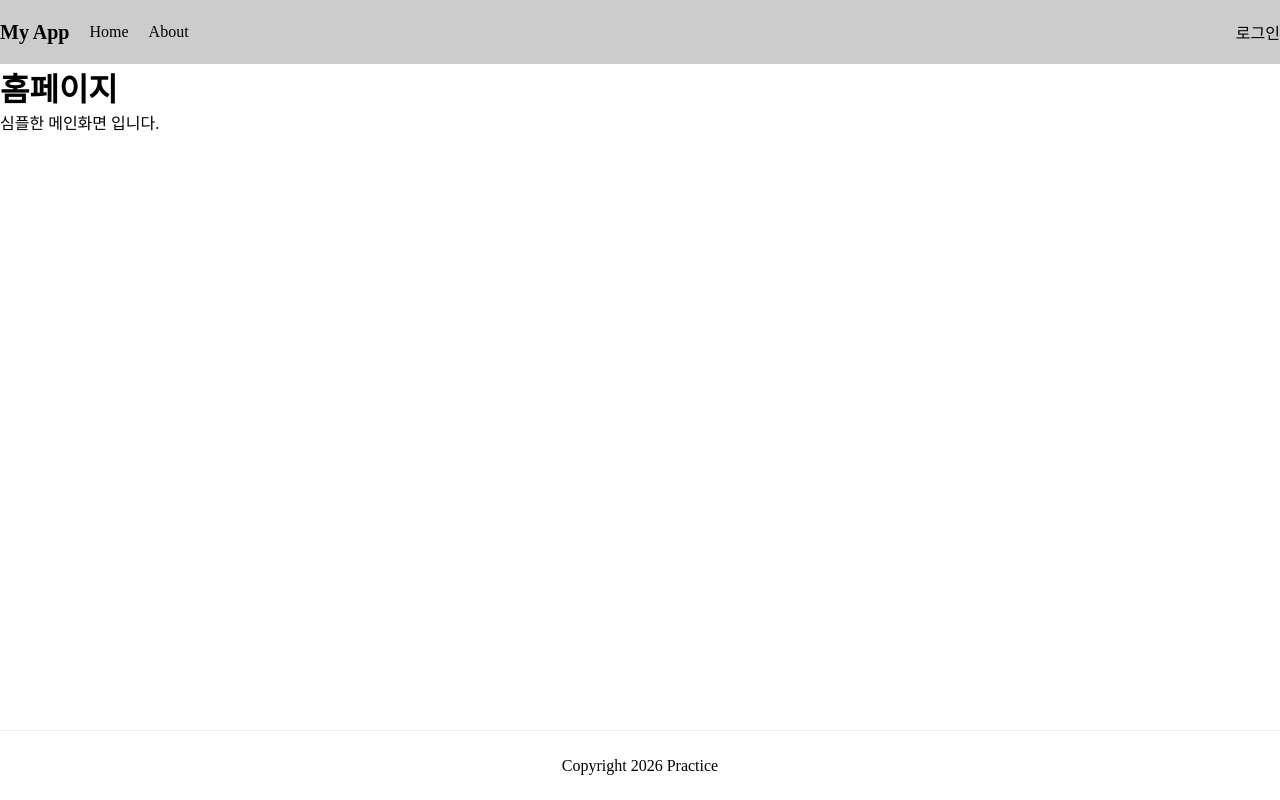
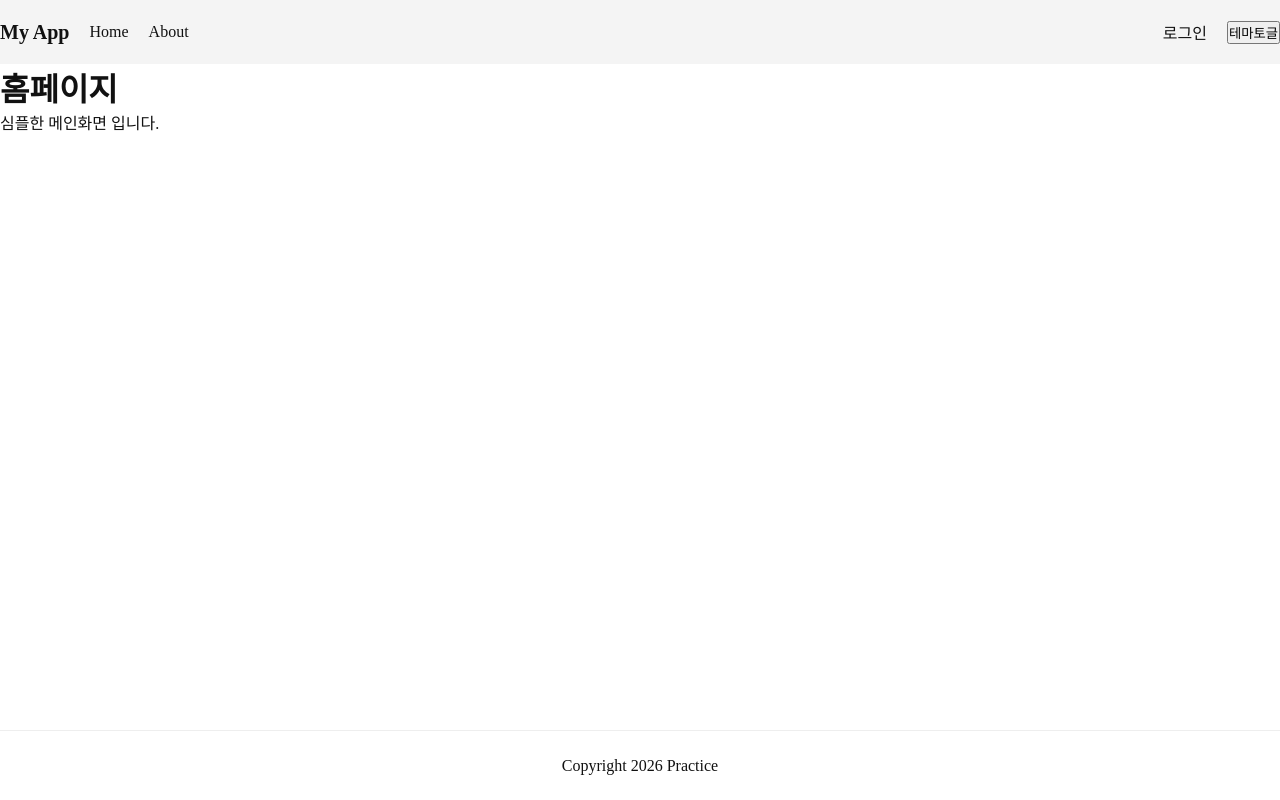
Before and after one commit to molang404/lecture-10-layout, a React (Vite) app: page / in a window 1280 px wide. Built offline with nearby package versions, Linux system fonts and the light colour scheme.

Commit message:
Props를 통한 Theme 전달 완료

```diff
--- a/src/App.tsx
+++ b/src/App.tsx
@@ -1,13 +1,28 @@
 import { RouterProvider } from "react-router";
-import GlobalStyle from "./GlobalStyle.ts";
-import {AppRouter} from "./router/AppRouter.tsx";
+import GlobalStyle from "./styles/GlobalStyle.ts";
+import { AppRouter } from "./router/AppRouter.tsx";
+import { ThemeProvider } from "styled-components";
+import { DarkTheme, LightTheme } from "./styles/theme.ts";
+import { useState } from "react";
 
 function App() {
+    const [theme, setTheme] = useState<"light" | "dark">("light"); // 테마 상태를 저장하는 state
+
+    const onClick = () => {
+        if (theme === "light") {
+            setTheme("dark");
+        } else {
+            setTheme("light");
+        }
+    };
+
     return (
-        <>
+        <ThemeProvider theme={theme === "light" ? LightTheme : DarkTheme}>
+            {" "}
+            {/* <- ThemeProvider로 감싸진 자식 컴포넌트들 안에서 사용되는 styled-components들에게 해당 theme 제공 */}
             <GlobalStyle />
-            <RouterProvider router={AppRouter()} />
-        </>
+            <RouterProvider router={AppRouter(onClick)} />
+        </ThemeProvider>
     );
 }
 
--- a/src/components/Header.tsx
+++ b/src/components/Header.tsx
@@ -6,7 +6,7 @@
     display: flex;
     justify-content: space-between;
     align-items: center;
-    background-color: #ccc;
+    background-color: ${props => props.theme.color.muted};
 `;
 
 const NavLeft = styled.div`
@@ -31,7 +31,7 @@
     align-items: center;
 `;
 
-function Header() {
+function Header({ onClick }: { onClick: VoidFunction }) {
     return (
         <Head>
             <NavLeft>
@@ -43,6 +43,7 @@
             </NavLeft>
             <NavRight>
                 <Link to={"/auth/login"}>로그인</Link>
+                <button onClick={onClick}>테마토글</button>
             </NavRight>
         </Head>
     );
--- a/src/layouts/MainLayout.tsx
+++ b/src/layouts/MainLayout.tsx
@@ -7,16 +7,22 @@
     display: flex;
     flex-direction: column;
     min-height: 100dvh;
+    background-color: ${props => props.theme.color.background};
+    color: ${props => props.theme.color.text};
 `;
+// props : styled-components가 넣어주는 데이터
+// props.theme 프로퍼티에, 우리가 ThemeProvider에서 넣은 Theme 값이 존재
 
 const Main = styled.main`
     flex: 1;
 `;
 
-function MainLayout() {
+// MainLayout은 컴포넌트 0
+// 얘는 Props로 전달 받음
+function MainLayout({ onClick }: { onClick: VoidFunction }) {
     return (
         <Wrap>
-            <Header />
+            <Header onClick={onClick} />
             <Main>
                 <Outlet />
             </Main>
--- /dev/null
+++ b/src/styles/theme.ts
@@ -0,0 +1,22 @@
+import type { DefaultTheme } from "styled-components";
+//            ==>  이미 S.C에서 제공하는 기능이 DefaultTheme를 기반으로 제공
+//                 ==> styled-components의 메소드(기능)가 매개 변수로 DefaultTheme를 받도록 강제하고 있기 떄문에,
+//                     DefaultTheme를 우리 입맛대로 바꿔서 사용해야 함
+
+export const LightTheme: DefaultTheme = {
+    color: {
+        background: "#ffffff",
+        text: "#111111",
+        primary: "#6c63ff",
+        muted: "#f4f4f4"
+    },
+};
+
+export const DarkTheme: DefaultTheme = {
+    color: {
+        background: "#111111",
+        text: "#ffffff",
+        primary: "#6c63ff",
+        muted: "#222222"
+    },
+};
```
Also changed, not shown: src/router/AppRouter.tsx (+7 -4 lines), src/styled.d.ts (added, +17 -0 lines), src/styles/GlobalStyle.ts (renamed from src/GlobalStyle.ts).
